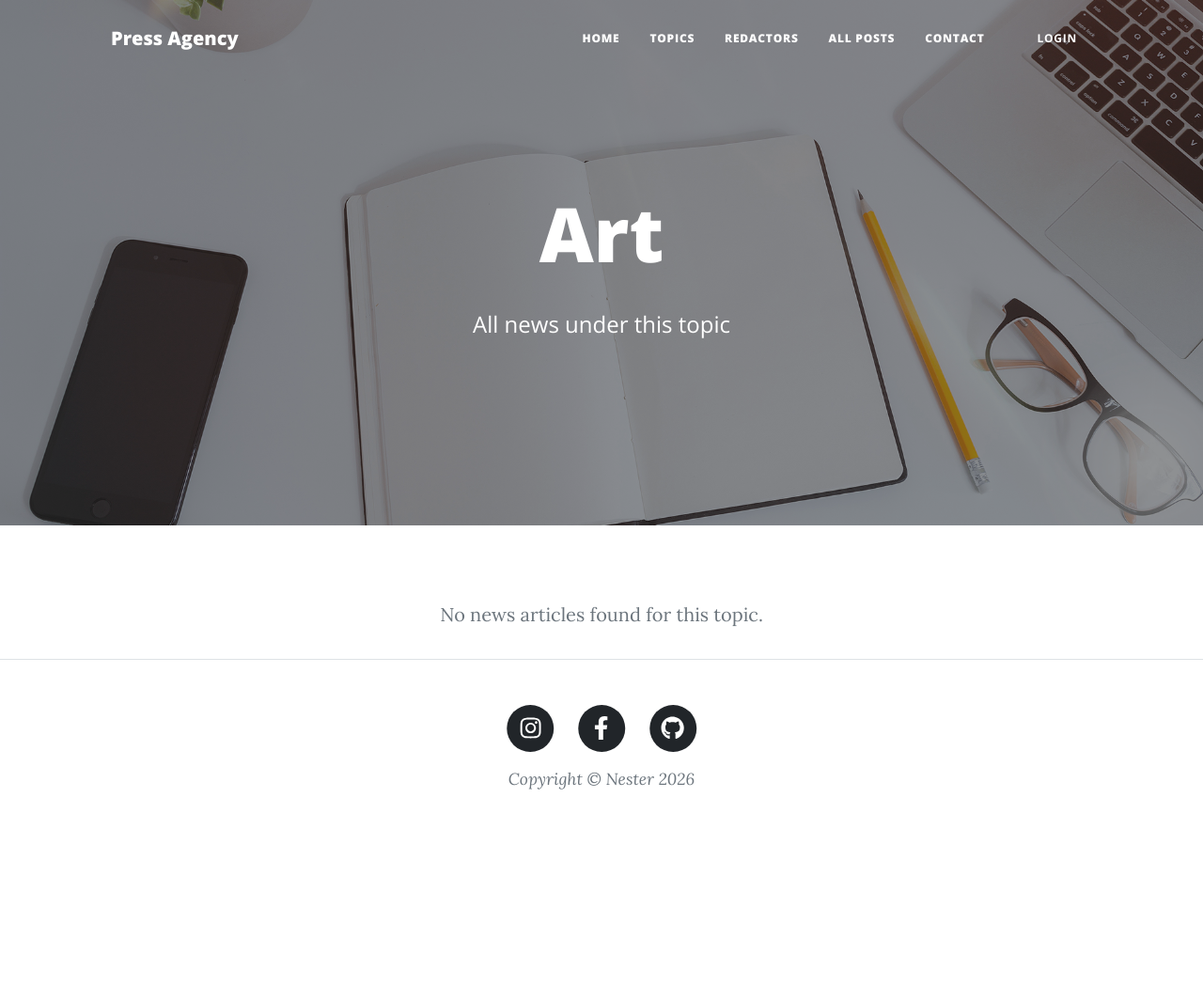
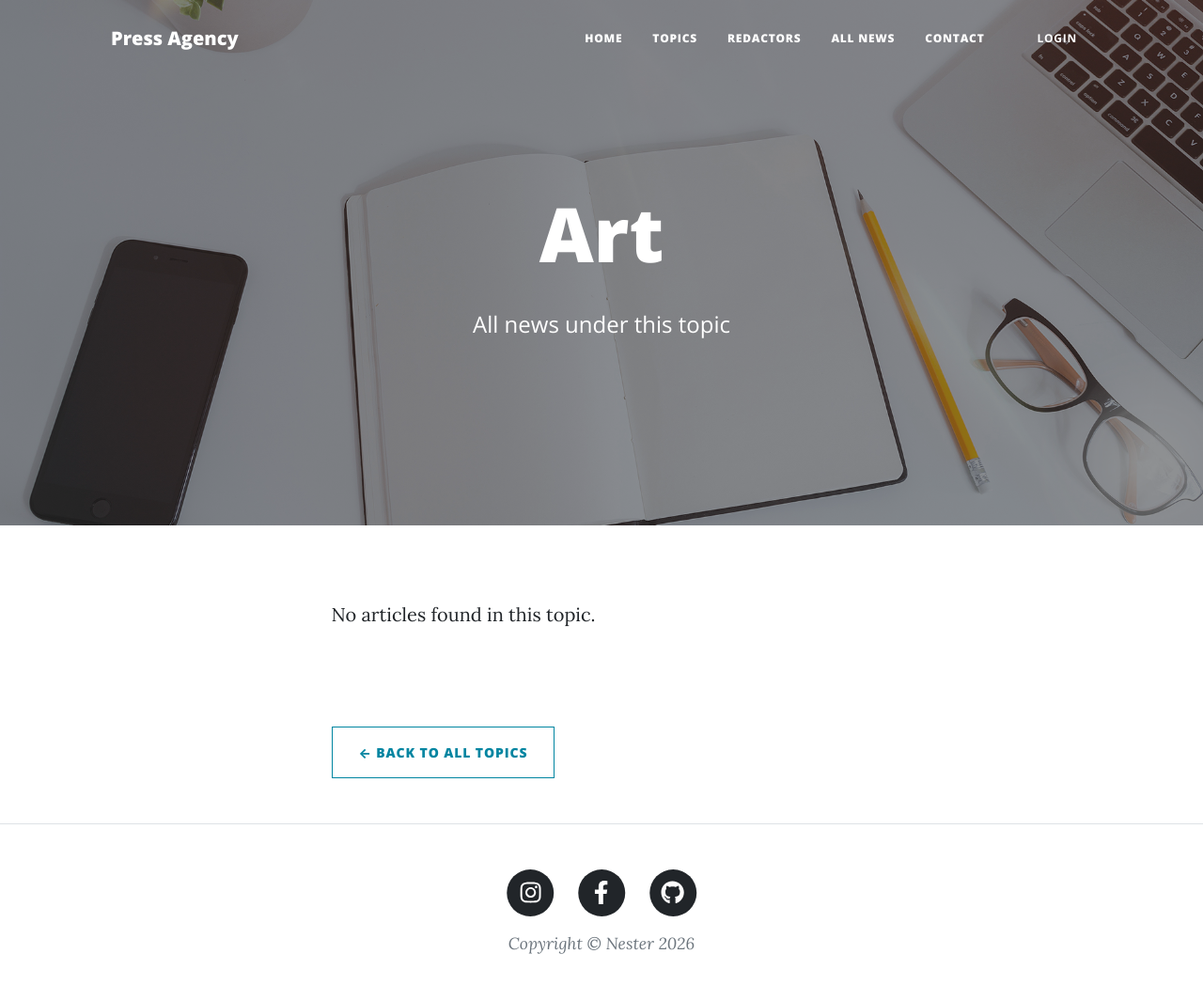
Before and after one commit to nesterka375-bit/press-agency, a Django app: a page that uses templates/base.html in a window 1280 px wide. Shown: the whole page at 94% size. Before the commit the page ends 840 px from the top, so only its background shows below. Run offline with Django 5.2, Linux system fonts and the light colour scheme; data comes from the database, SQL or seed files in the repository; some libraries are stand-ins or nearby versions.

Commit message:
add NewsDetail (urls, views, templates)

```diff
--- a/catalog/urls.py
+++ b/catalog/urls.py
@@ -1,5 +1,5 @@
 from django.urls import path
-from catalog.views import index, TopicListView, TopicDetailView
+from catalog.views import index, TopicListView, TopicDetailView, NewsDetailView
 
 app_name = "catalog"
 
@@ -8,4 +8,5 @@ urlpatterns = [
     path("newspapers/", TopicListView.as_view(), name="topic_list"),
     path(
         "topics/<str:name>/", TopicDetailView.as_view(), name="topic_detail"),
+	path("topics/<str:name>/<int:pk>/", NewsDetailView.as_view(), name="news_detail"),
 ]
--- a/catalog/views.py
+++ b/catalog/views.py
@@ -48,3 +48,12 @@ class TopicDetailView(generic.DetailView):
         return get_object_or_404(
             Topic.objects.filter(pk=topic.pk) if topic else Topic.objects.none()
         )
+
+
+class NewsDetailView(generic.DetailView):
+    model = Newspaper
+    template_name = "catalog/news_detail.html"
+    context_object_name = "news"
+
+    def get_queryset(self):
+        return super().get_queryset().select_related("topic").prefetch_related("publishers")
--- a/templates/base.html
+++ b/templates/base.html
@@ -21,7 +21,7 @@
 </head>
   <body>
     <!-- Navigation-->
-    <nav class="navbar navbar-expand-lg navbar-light" id="mainNav">
+    <nav class="navbar navbar-expand-lg navbar-dark" id="mainNav">
       <div class="container px-4 px-lg-5">
         <a class="navbar-brand" href="{% url "catalog:index" %}">Press Agency</a>
         <button class="navbar-toggler" type="button" data-bs-toggle="collapse" data-bs-target="#navbarResponsive" aria-controls="navbarResponsive" aria-expanded="false" aria-label="Toggle navigation">
@@ -33,17 +33,17 @@
             <li class="nav-item"><a class="nav-link px-lg-3 py-3 py-lg-4" href="{% url "catalog:index" %}">Home</a></li>
             <li class="nav-item"><a class="nav-link px-lg-3 py-3 py-lg-4" href="{% url "catalog:topic_list" %}">Topics</a></li>
             <li class="nav-item"><a class="nav-link px-lg-3 py-3 py-lg-4" href="#">Redactors</a></li>
-            <li class="nav-item"><a class="nav-link px-lg-3 py-3 py-lg-4" href="#">All posts</a></li>
+            <li class="nav-item"><a class="nav-link px-lg-3 py-3 py-lg-4" href="#">All news</a></li>
             <li class="nav-item"><a class="nav-link px-lg-3 py-3 py-lg-4" href="#">Contact</a></li>
             {% if user.is_authenticated %}
               <li class="nav-item ms-lg-4">
-                <a class="nav-link px-lg-3 py-3 py-lg-4 fw-bold" href="{% url 'accounts:logout' %}">
+                <a class="nav-link px-lg-3 py-3 py-lg-4 fw-bold" href="{% url "accounts:logout" %}">
                   Logout ({{ user.username }})
                 </a>
               </li>
             {% else %}
               <li class="nav-item ms-lg-4">
-                <a class="nav-link px-lg-3 py-3 py-lg-4 fw-bold" href="{% url 'accounts:login' %}">
+                <a class="nav-link px-lg-3 py-3 py-lg-4 fw-bold" href="{% url "accounts:login" %}">
                   Login
                 </a>
               </li>
@@ -75,7 +75,7 @@
           <!-- Post preview-->
           {% for post in latest_posts %}
             <div class="post-preview">
-              <a href="post.html">
+              <a href="{% url "catalog:news_detail" name=post.topic.name|lower pk=post.id %}">
                 <h2 class="post-title">{{ post.topic }}</h2>
                 <h3 class="post-subtitle">{{ post.content|truncatechars:80 }}</h3>
               </a>
--- a/templates/catalog/index.html
+++ b/templates/catalog/index.html
@@ -11,7 +11,7 @@
             <!-- Post previews -->
             {% for post in latest_posts %}
                 <div class="post-preview">
-                    <a href="#">
+                    <a href="{% url "catalog:news_detail" name=post.topic.name|lower pk=post.id %}">
                         <h2 class="post-title">{{ post.topic }}</h2>
                         <h3 class="post-subtitle">{{ post.content|truncatechars:80 }}</h3>
                     </a>
--- a/templates/catalog/topic_detail.html
+++ b/templates/catalog/topic_detail.html
@@ -21,27 +21,42 @@
 {% endblock %}
 
 {% block maincontent %}
+<div class="container">
   <div class="container px-4 px-lg-5">
     <div class="row gx-4 gx-lg-5 justify-content-center">
       <div class="col-md-10 col-lg-8 col-xl-7">
+        <div class="list-group list-group-flush mb-5">
         {% for newspaper in topic.newspapers.all %}
           <div class="post-preview">
+                <a href="{% url "catalog:news_detail" name=topic.name|lower pk=newspaper.id %}">
                   <h2 class="post-title">{{ newspaper.title }}</h2>
-          <p class="post-subtitle">{{ newspaper.content|truncatewords:80 }}</p>
+                  <h3 class="post-subtitle">{{ newspaper.content|truncatechars:80 }}</h3>
+                </a>
                 <p class="post-meta">
-            Published on {{ newspaper.published_date }} by
+                  Published by
                   {% for publisher in newspaper.publishers.all %}
-              {{ publisher.first_name }} {{ publisher.last_name }}{% if not forloop.last %}, {% endif %}
+                    <a href="#">{{ publisher.first_name }} {{ publisher.last_name }}</a>{% if not forloop.last %}, {% endif %}
                   {% empty %}
-              Unknown Author
+                    <span>Anonymous</span>
                   {% endfor %}
+                  on {{ newspaper.published_date }}
                 </p>
               </div>
-        <hr class="my-4" />
         {% empty %}
-        <p class="text-muted text-center">No news articles found for this topic.</p>
+          <p>No articles found in this topic.</p>
         {% endfor %}
         </div>
       </div>
     </div>
+    <div class="row gx-4 gx-lg-5 justify-content-center mt-4 mb-5">
+      <div class="col-md-10 col-lg-8 col-xl-7">
+        <div class="d-flex justify-content-start">
+          <a class="btn btn-outline-primary text-uppercase" href="{% url "catalog:topic_list" %}">
+            &larr; Back to all topics
+          </a>
+        </div>
+      </div>
+    </div>
+  </div>
+</div>
 {% endblock %}
```
Also changed, not shown: templates/catalog/news_detail.html (added, +55 -0 lines). Lines whose indentation alone changed are shown as unchanged.
